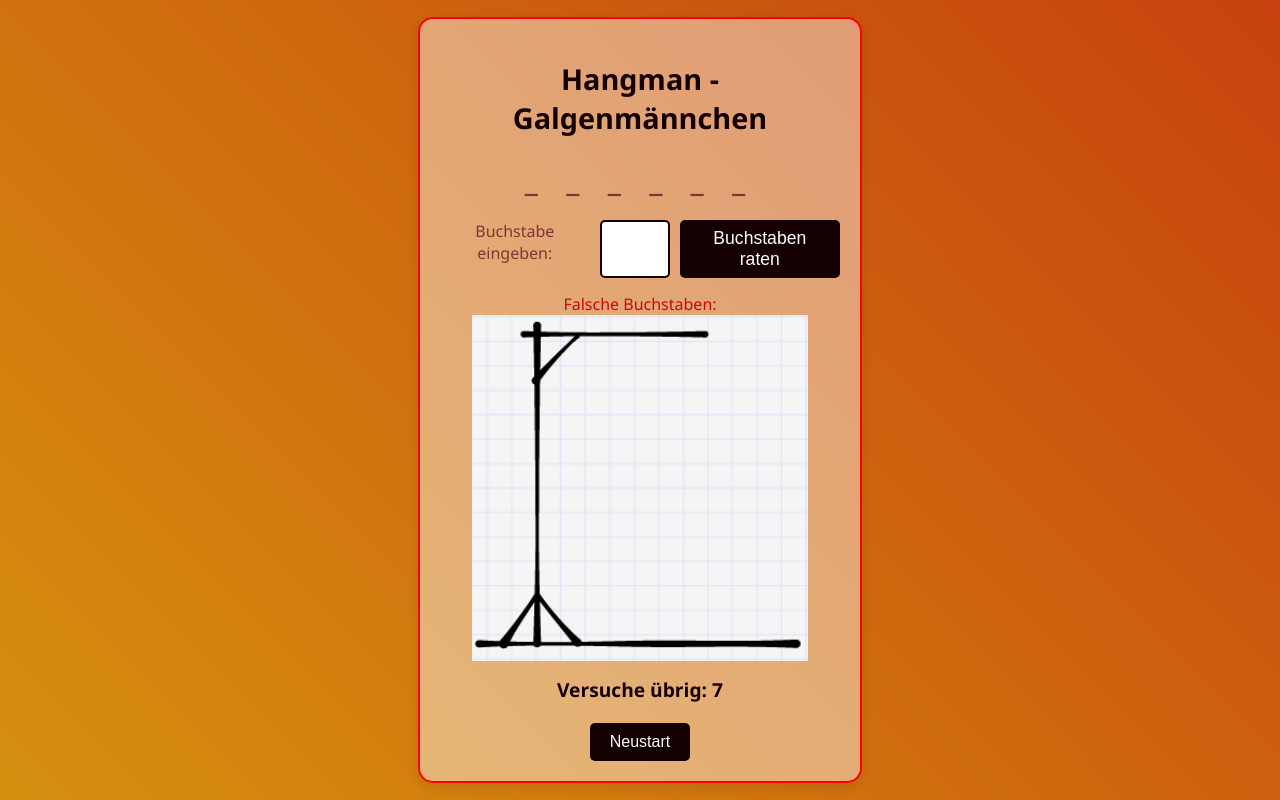
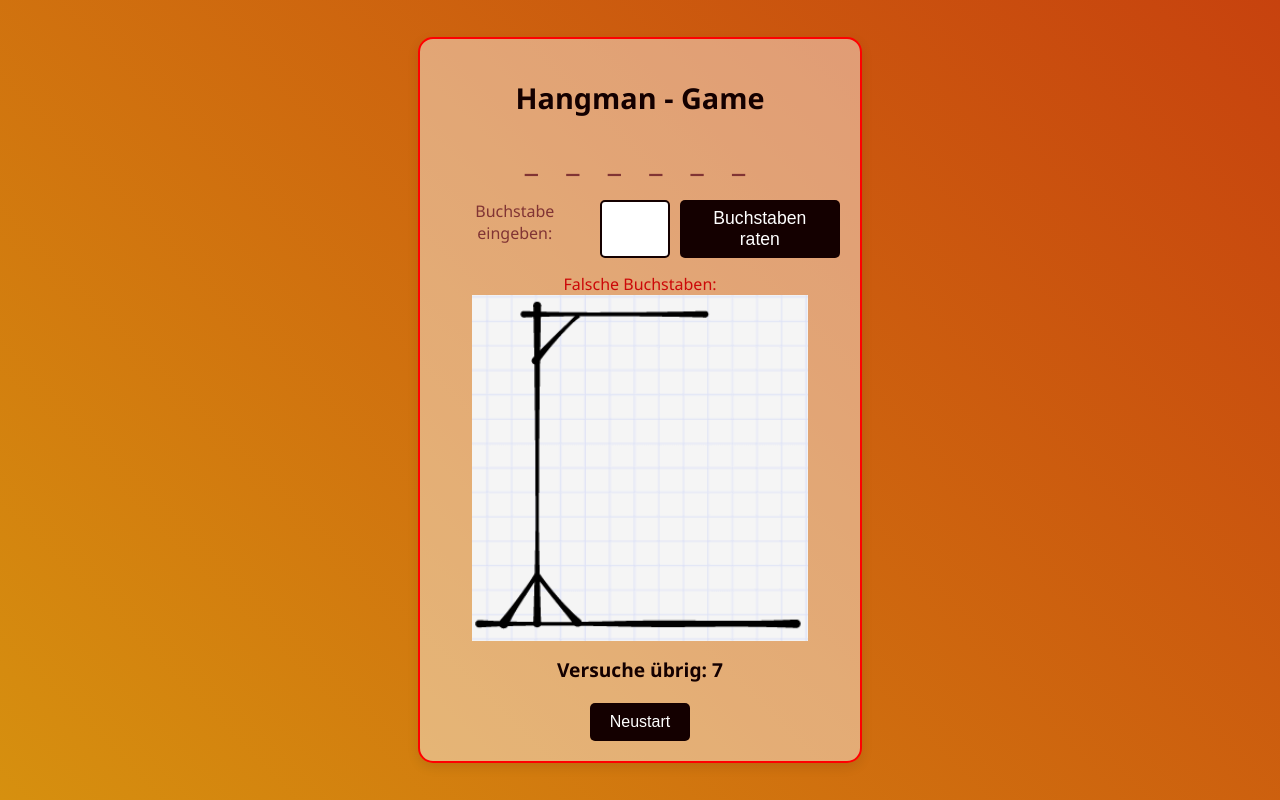
Before and after one commit to quentin-69/hangman-game, a plain HTML site: page index.html in a window 1280 px wide. Drawn offline with Linux system fonts and the light colour scheme.

Commit message:
changed title

```diff
--- a/index.html
+++ b/index.html
@@ -3,12 +3,12 @@
 <head>
     <meta charset="UTF-8">
     <meta name="viewport" content="width=device-width, initial-scale=1.0">
-    <title>Hangman - Galgenmännchen</title>
+    <title>Hangman - Game</title>
     <link rel="stylesheet" href="styles.css">
 </head>
 <body>
     <div class="game-container">
-        <h1>Hangman - Galgenmännchen</h1>
+        <h1>Hangman - Game</h1>
 
         <div id="word-display" class="word-display">_ _ _ _ _</div>
 
```
